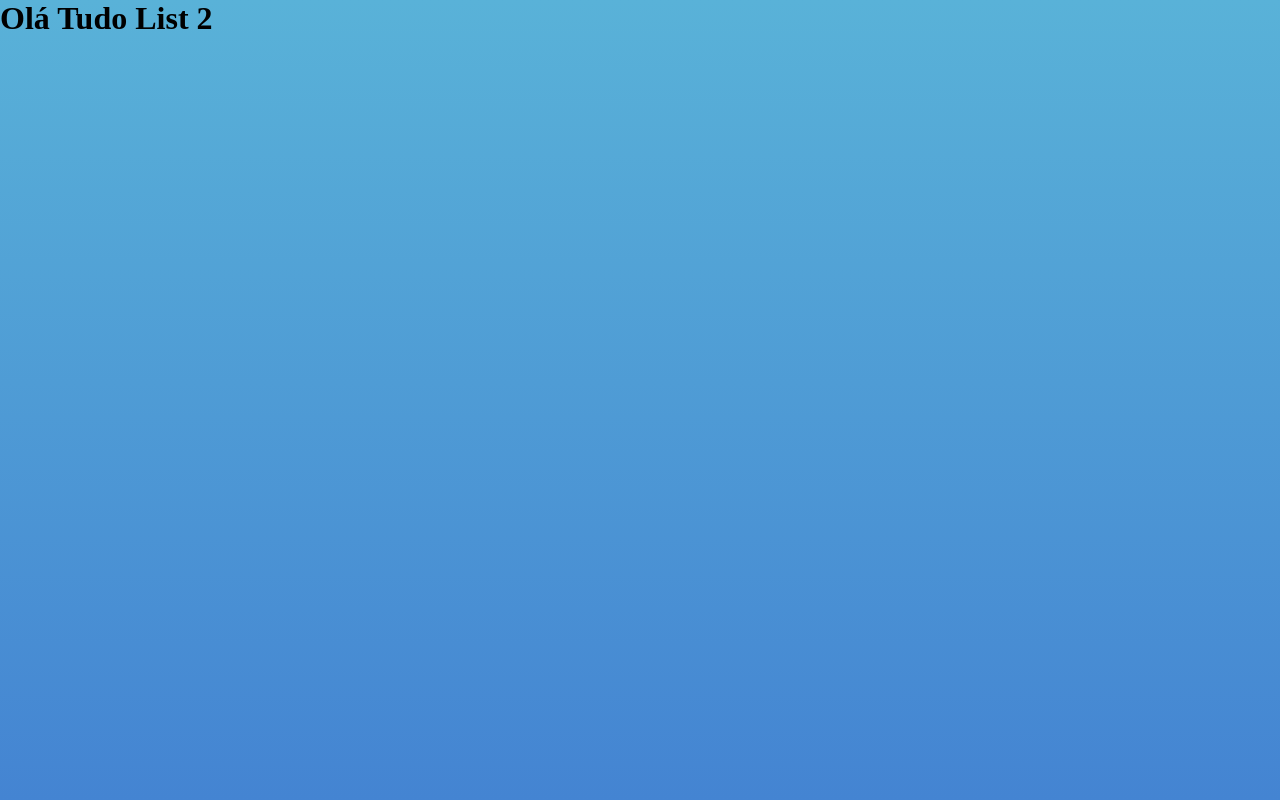
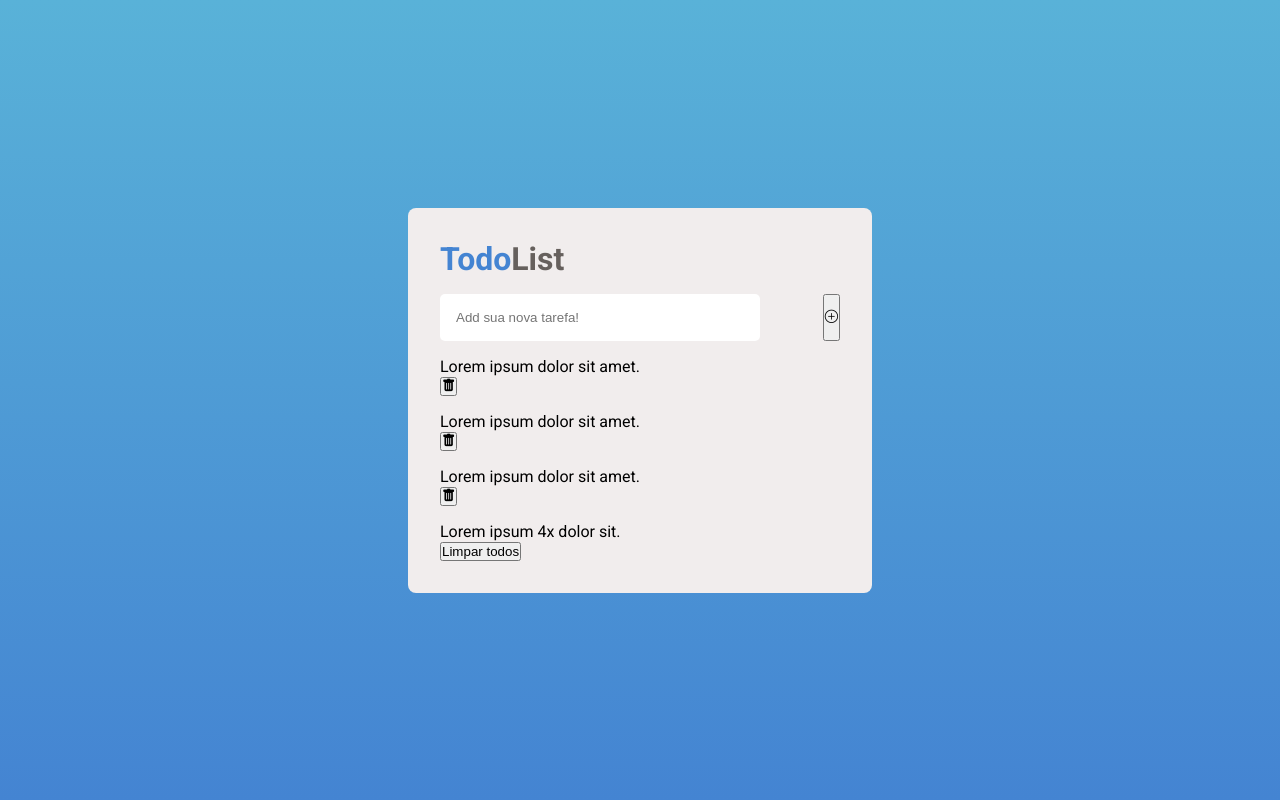
Before and after one commit to maiconDeSouza/projetos_para_estudo, a Django app: page / in a window 1280 px wide. Run offline with Django 5.2, Linux system fonts and the light colour scheme.

Commit message:
16-07-25 18:26

```diff
--- a/todolist/src/apps/base/static/base/css/global.css
+++ b/todolist/src/apps/base/static/base/css/global.css
@@ -21,4 +21,61 @@ body {
     var(--azul-claro) 0%,
     var(--azul-medio) 100%
   );
+  font-family: "Roboto", sans-serif;
 }
+
+.todo-area {
+  width: 100vw;
+  height: 100vh;
+  padding: 1rem;
+  display: flex;
+  justify-content: center;
+  align-items: center;
+}
+
+.todo-box {
+  display: flex;
+  flex-direction: column;
+  gap: 1rem;
+  width: 29rem;
+  max-width: 90%;
+  background-color: var(--cinza-claro);
+  border-radius: 8px;
+  padding: 2rem;
+}
+
+.todo-area .todo-box header {
+  display: flex;
+}
+
+.todo-area .todo-box header h1 {
+  color: var(--azul-medio);
+}
+
+.todo-area .todo-box header h1 span {
+  color: var(--cinza-escuro);
+}
+
+.todo-area .todo-box main {
+  display: flex;
+  flex-direction: column;
+  gap: 1rem;
+}
+
+.todo-area .todo-box main .new-todo form {
+  display: flex;
+  justify-content: space-between;
+}
+
+.todo-area .todo-box main .new-todo form input {
+  width: 80%;
+  padding: 1rem;
+  border-radius: 5px;
+  border: none;
+}
+
+.todo-area .todo-box main .task-areas ul {
+  display: flex;
+  flex-direction: column;
+  gap: 1rem;
+}
--- a/todolist/src/apps/base/templates/base/pages/base.html
+++ b/todolist/src/apps/base/templates/base/pages/base.html
@@ -2,7 +2,11 @@
 <html lang="pt-BR">
 <head>
     <meta charset="UTF-8">
+    <link rel="preconnect" href="https://fonts.googleapis.com">
+    <link rel="preconnect" href="https://fonts.gstatic.com" crossorigin>
     <meta name="viewport" content="width=device-width, initial-scale=1.0">
+    <link href="https://fonts.googleapis.com/css2?family=Roboto:ital,wght@0,100..900;1,100..900&display=swap" rel="stylesheet">
+    <link rel="stylesheet" href="https://cdn.jsdelivr.net/npm/bootstrap-icons@1.13.1/font/bootstrap-icons.min.css">
     {% load static %}
     <link rel="stylesheet" href="{% static "base/css/global.css" %}">
     <title>{% block title %}{% endblock title %}</title>
--- a/todolist/src/apps/todos/templates/todos/pages/home.html
+++ b/todolist/src/apps/todos/templates/todos/pages/home.html
@@ -3,5 +3,57 @@
 {% block title %}{% endblock title %}
 
 {% block content %}
-    <h1>Olá Tudo List 2</h1>
+    <div class="todo-area">
+        <div class="todo-box">
+            <header>
+                <h1>Todo<span>List</span></h1>
+            </header>
+            <main>
+                <section class="new-todo">
+                    <form action="">
+                        <input type="text" placeholder="Add sua nova tarefa!">
+                        <button type="submit">
+                            <i class="bi bi-plus-circle"></i>
+                        </button>
+                    </form>
+                </section>
+                <section class="task-areas">
+                    <ul>
+                        <li>
+                            <p>
+                                Lorem ipsum dolor sit amet.
+                            </p>
+                            <button>
+                                <i class="bi bi-trash-fill"></i>
+                            </button>
+                        </li>
+                        <li>
+                            <p>
+                                Lorem ipsum dolor sit amet.
+                            </p>
+                            <button>
+                                <i class="bi bi-trash-fill"></i>
+                            </button>
+                        </li>
+                        <li>
+                            <p>
+                                Lorem ipsum dolor sit amet.
+                            </p>
+                            <button>
+                                <i class="bi bi-trash-fill"></i>
+                            </button>
+                        </li>
+                    </ul>
+                </section>
+            </main>
+            <footer>
+                <p>
+                    Lorem ipsum 4x dolor sit.
+                </p>
+                <button>
+                    Limpar todos
+                </button>
+            </footer>
+        </div>
+    </div>
 {% endblock content %}
```
